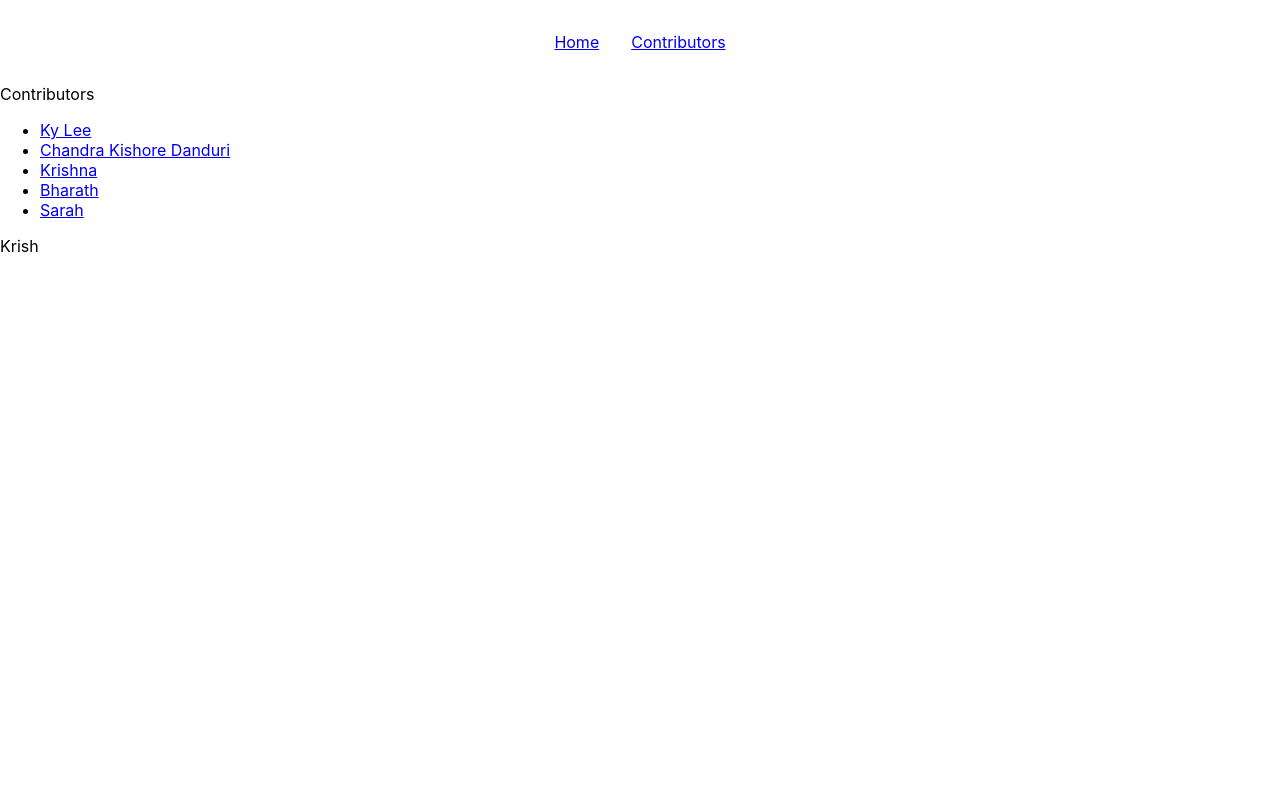
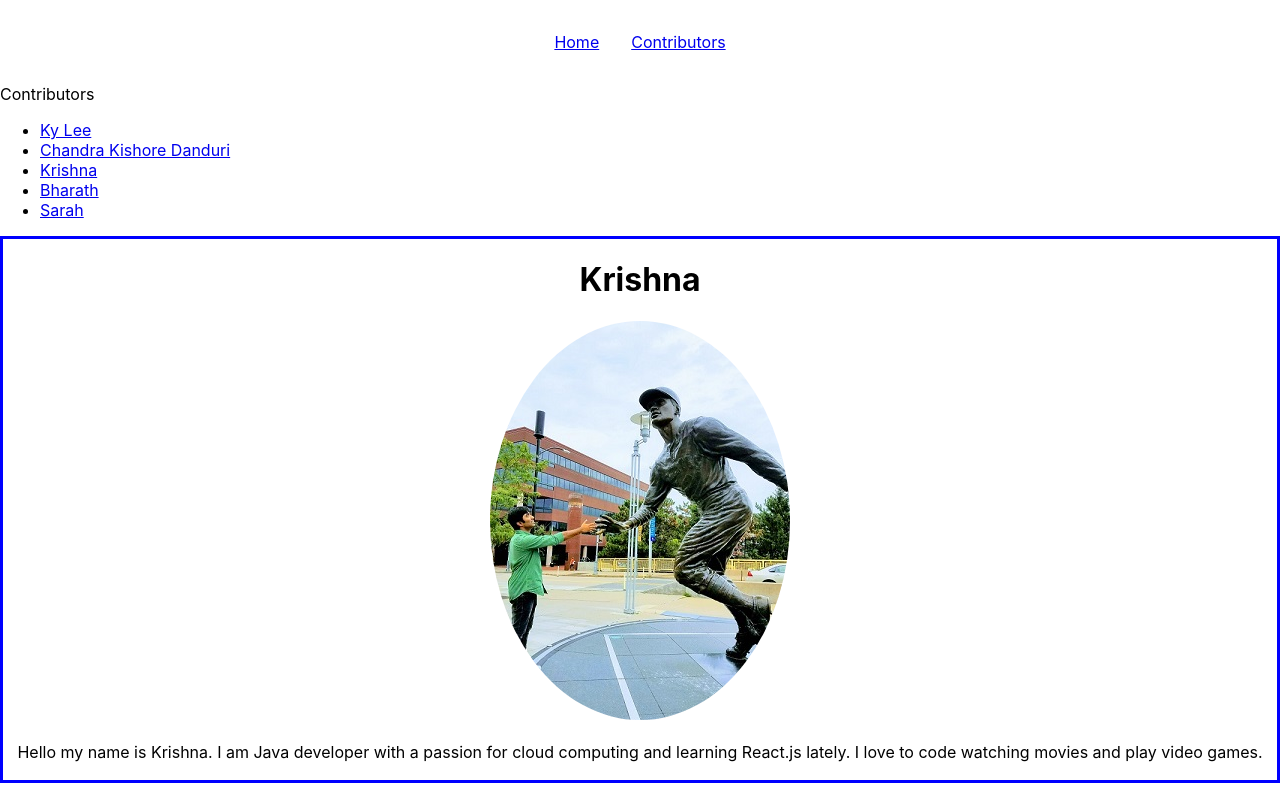
Before and after one commit to kyhy/xenia, a React (Create React App) app: page /contributors/krish in a window 1280 px wide. Built offline with nearby package versions, Linux system fonts and the light colour scheme.

Commit message:
designed basic contributor page for Krishna

```diff
--- /dev/null
+++ b/src/Krish.css
@@ -0,0 +1,21 @@
+.Krish-img {
+    display: block;
+  margin-left: auto;
+  margin-right: auto;
+  width: 50%;
+}
+
+img {
+    border-radius:50%;
+}
+
+.title {
+    text-align: center;
+    border: 3px solid blue;
+}
+
+.description {
+    line-height: 1.5;
+  display: inline-block;
+  vertical-align: middle;
+}
--- a/src/Krish.js
+++ b/src/Krish.js
@@ -1,5 +1,31 @@
 import React from 'react';
+import KrishnaPic from './krishna2.jpg';
+import './Krish.css';
+const Krish = () => (
+    <div className = "title">
+        <h1> Krishna </h1>
+        <KrishnaImage />
+        <Description />
+    </div>
+);
 
-const Krish = () => <div>Krish</div>;
+function KrishnaImage() {
+    return(
+        <div className = "Krish-img">
+            <img src={KrishnaPic} alt ="Krishna" />
+        </div>
+    );
+}
+
+function Description() {
+    return(
+        <div className="description">
+            <p>Hello my name is Krishna. I am Java developer with
+                a passion for cloud computing and learning React.js lately.
+                I love to code watching movies and play video games.
+            </p>
+        </div>
+    );
+}
 
 export default Krish;
```
Also changed, not shown: src/krishna2.jpg (added).
